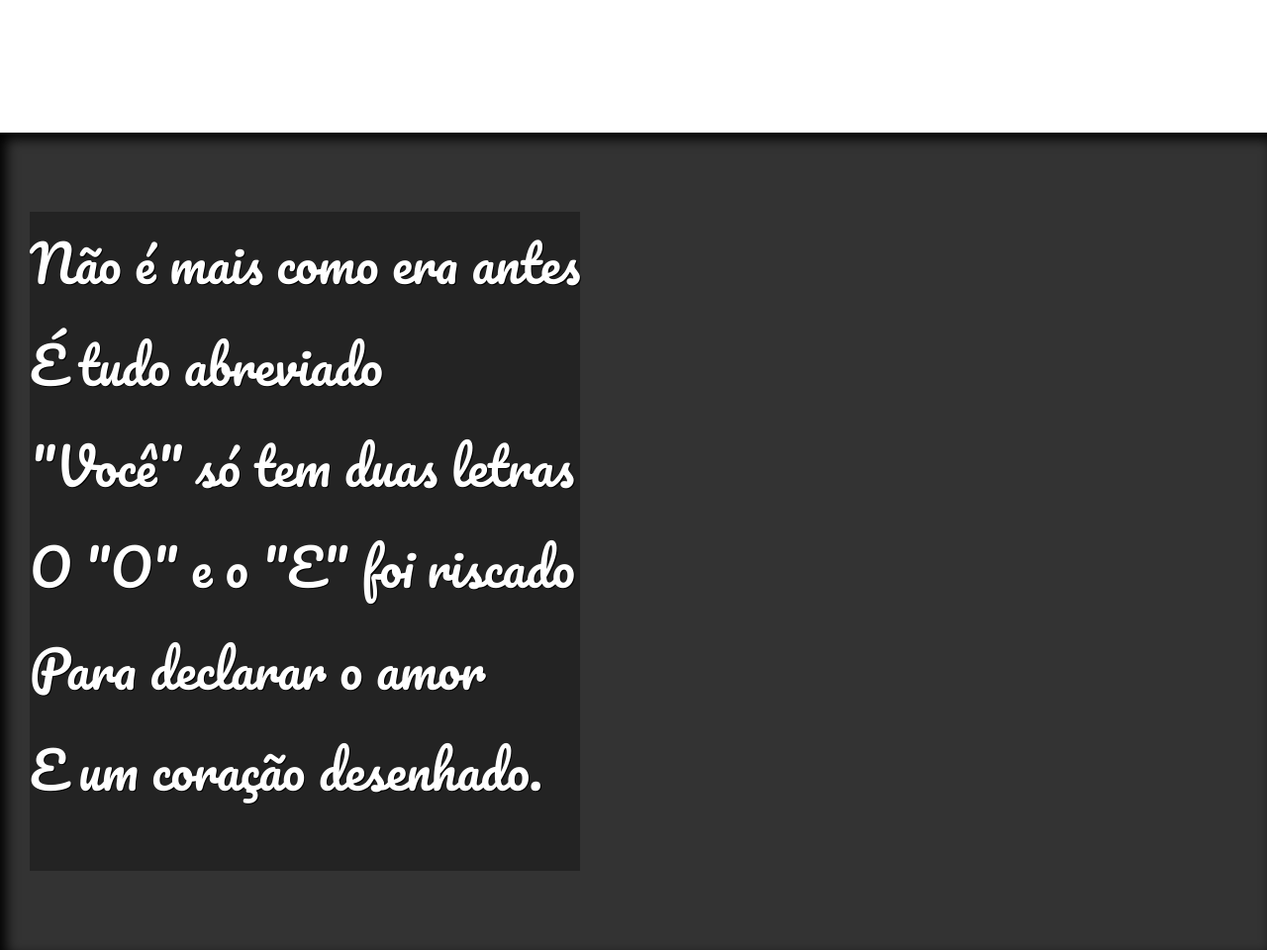
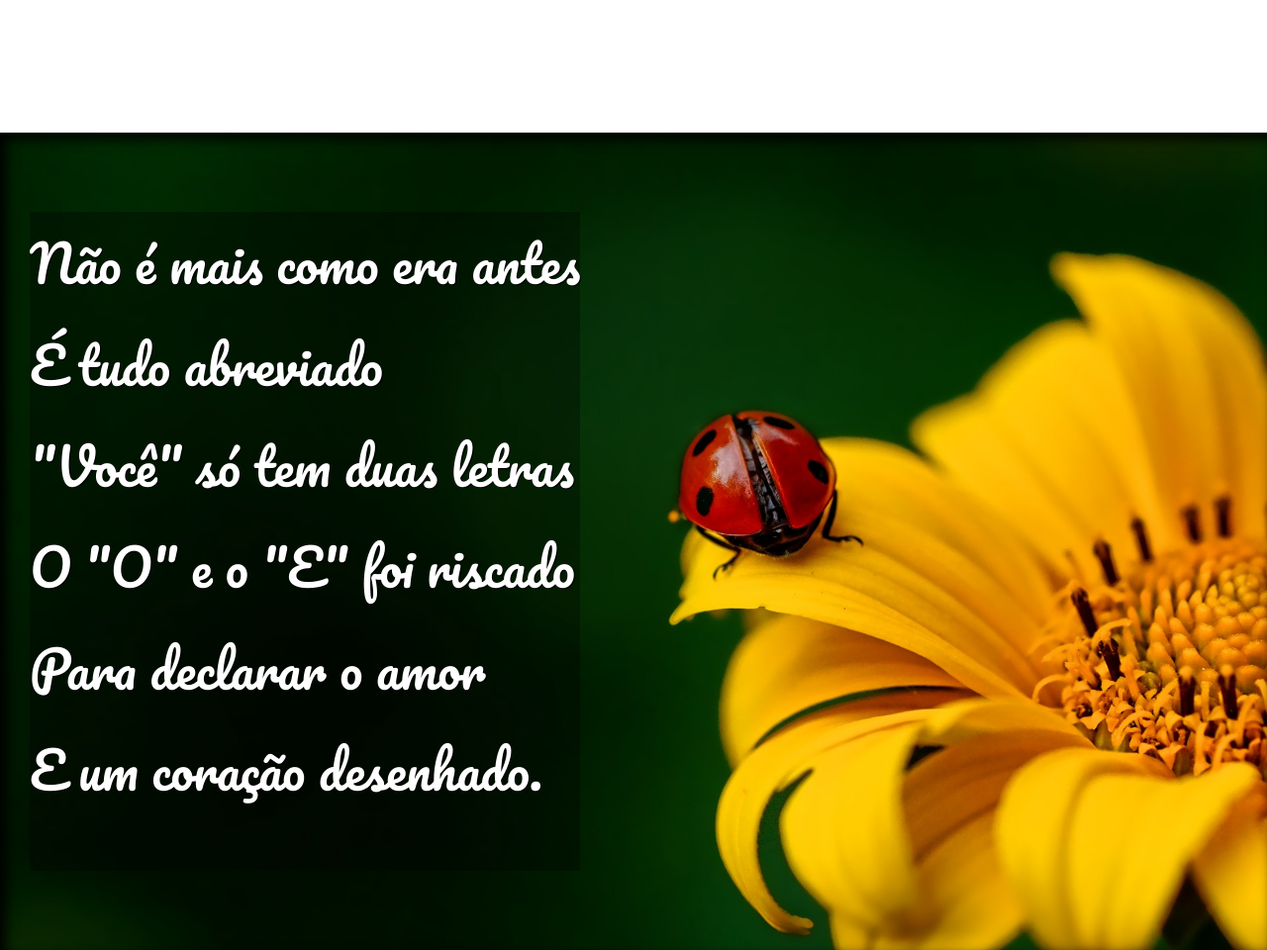
Before and after one commit to Carlosamorimg/Projeto-Cordel, a plain HTML site: page index.html in a window 1280 px wide. Shown: the part 782-1742 px from the top of the page at 99% size. Drawn offline with Linux system fonts and the light colour scheme.

Commit message:
Update style.css

```diff
--- a/style.css
+++ b/style.css
@@ -73,7 +73,7 @@ section.imagem > p {
   text-shadow: 1px 1px 0px black;
 }
 section#img01 {
-  background-image: url("");
+  background-image: url("background001.jpg");
   background-position: right center;
 }
 section#img02 {
```
